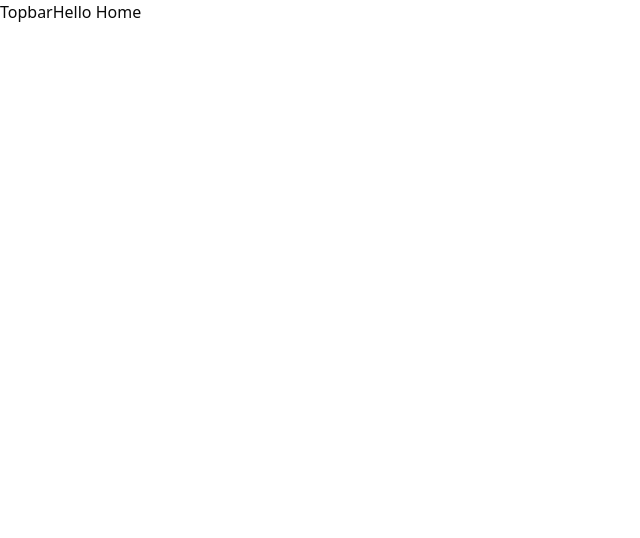
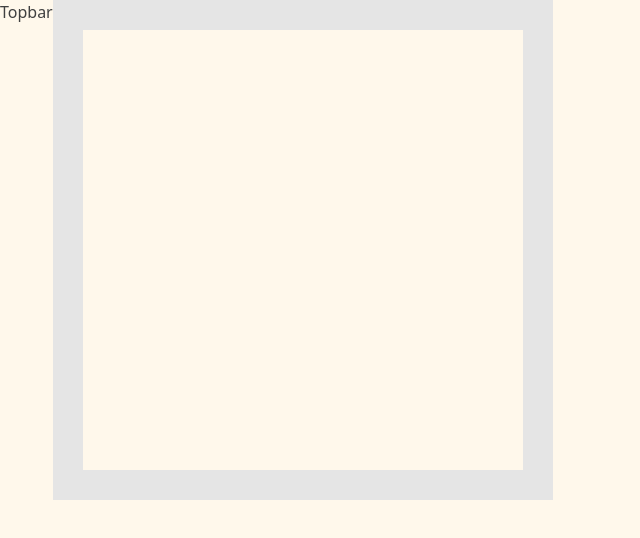
Before and after one commit to x20surya/Rkr-SIH24, a React (Vite) app in the folder client-web/: page / in a window 1280 px wide. Shown: the top 538 px of the page, without its empty margins (0-640 px from the left). Built offline with nearby package versions, Linux system fonts and the light colour scheme.

Commit message:
change css

```diff
--- a/client-web/src/_root/pages/Home.jsx
+++ b/client-web/src/_root/pages/Home.jsx
@@ -1,3 +1,8 @@
+import { Button } from "@/components/ui/button";
+import { borderblue } from "@/constants/borders";
+
 export default function Home() {
-  return <h1>Hello Home</h1>;
+  return (
+    <div className={`w-[500px] h-[500px] border-[30px] [border-image:url(.${borderblue})_5%] `}></div>
+  )
 }
--- a/client-web/src/components/ui/button.jsx
+++ b/client-web/src/components/ui/button.jsx
@@ -10,13 +10,13 @@ const buttonVariants = cva(
     variants: {
       variant: {
         default:
-          "bg-primary text-primary-foreground shadow hover:bg-primary/90",
+          "bg-primary text-primary-foreground shadow hover:bg-accent",
         destructive:
           "bg-destructive text-destructive-foreground shadow-sm hover:bg-destructive/90",
         outline:
           "border border-input bg-background shadow-sm hover:bg-accent hover:text-accent-foreground",
         secondary:
-          "bg-secondary text-secondary-foreground shadow-sm hover:bg-secondary/80",
+          "bg-secondary text-secondary-foreground shadow-sm hover:bg-accent",
         ghost: "hover:bg-accent hover:text-accent-foreground",
         link: "text-primary underline-offset-4 hover:underline",
       },
--- /dev/null
+++ b/client-web/src/constants/borders/index.js
@@ -0,0 +1,3 @@
+import borderblue from "./5534260.svg";
+
+export { borderblue };
--- a/client-web/src/index.css
+++ b/client-web/src/index.css
@@ -5,25 +5,25 @@
 
 @layer base {
   :root {
-    --background: 0 0% 100%;
-    --foreground: 0 0% 3.9%;
+    --background: 38, 100%, 96%;
+    --foreground: 0, 0%, 25%;
     --card: 0 0% 100%;
-    --card-foreground: 0 0% 3.9%;
+    --card-foreground: 326, 71%, 19%;
     --popover: 0 0% 100%;
-    --popover-foreground: 0 0% 3.9%;
-    --primary: 0 0% 9%;
-    --primary-foreground: 0 0% 98%;
-    --secondary: 0 0% 96.1%;
-    --secondary-foreground: 0 0% 9%;
+    --popover-foreground: 0, 0%, 25%;
+    --primary: 155, 28%, 57%;
+    --primary-foreground: 0, 0%, 25%;
+    --secondary: 40, 100%, 45%;
+    --secondary-foreground: 326, 71%, 19%;
     --muted: 0 0% 96.1%;
     --muted-foreground: 0 0% 45.1%;
-    --accent: 0 0% 96.1%;
-    --accent-foreground: 0 0% 9%;
+    --accent: 340, 88%, 42%;
+    --accent-foreground: 0, 0%, 25%;
     --destructive: 0 84.2% 60.2%;
     --destructive-foreground: 0 0% 98%;
     --border: 0 0% 89.8%;
     --input: 0 0% 89.8%;
-    --ring: 0 0% 3.9%;
+    --ring: 0, 0%, 25%;
     --chart-1: 12 76% 61%;
     --chart-2: 173 58% 39%;
     --chart-3: 197 37% 24%;
```
Also changed, not shown: client-web/src/constants/borders/5534260.png (added), client-web/src/constants/borders/5534260.svg (added).
